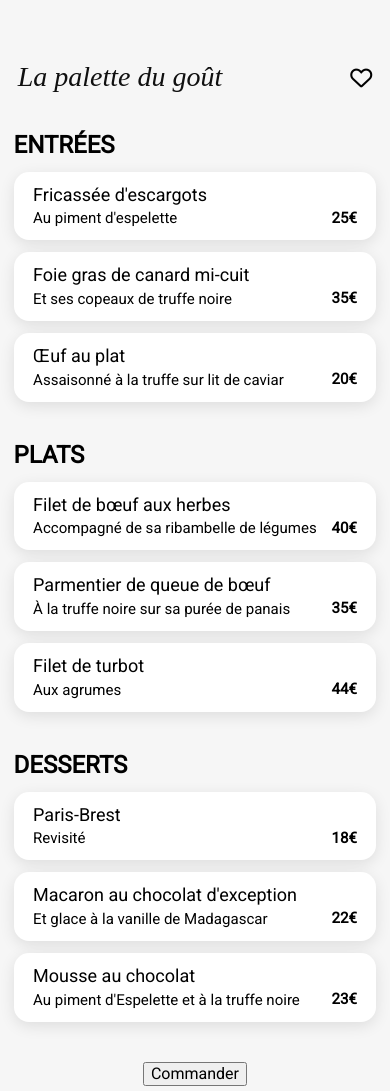
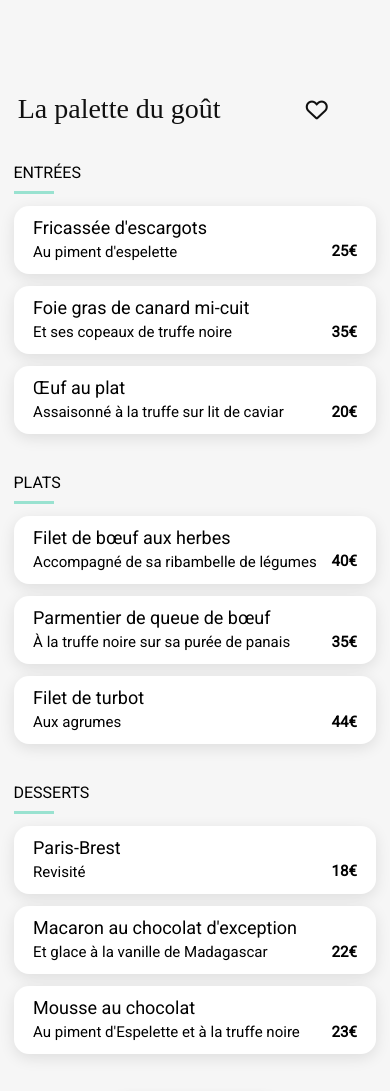
Before and after one commit to EZBruno/Projet4, a plain HTML site: page Restaurants/lapalettedugout.html in a window 390 px wide. Shown: the part 220-1311 px from the top of the page. Drawn offline with Linux system fonts and the light colour scheme.

Commit message:
Menu lapalettedugout <768px fini sauf header/img

```diff
--- a/Restaurants/lapalettedugout.html
+++ b/Restaurants/lapalettedugout.html
@@ -15,9 +15,12 @@
       integrity="sha512-MV7K8+y+gLIBoVD59lQIYicR65iaqukzvf/nwasF0nqhPay5w/9lJmVM2hMDcnK1OnMGCdVK+iQrJ7lzPJQd1w=="
       crossorigin="anonymous"
       referrerpolicy="no-referrer"
-      />
-      <link rel="stylesheet" href="../Assets/normaliz.css" />
-      <link rel="stylesheet" href="../Assets/lapalettedugout/lapalettedugout.css" />
+    />
+    <link rel="stylesheet" href="../Assets/normaliz.css" />
+    <link
+      rel="stylesheet"
+      href="../Assets/lapalettedugout/lapalettedugout.css"
+    />
     <title>La palette du goût</title>
   </head>
   <body>
@@ -30,8 +33,7 @@
     </header>
     <main>
       <div class="maintitle">
-        <h1>La palette du goût</h1>
-        <i class="fa-regular fa-heart"></i>
+        <h1>La palette du goût<i class="fa-regular fa-heart"></i></h1>
       </div>
       <article class="art">
         <h2>ENTRÉES</h2>
@@ -105,7 +107,7 @@
           <a>23€</a>
         </div>
       </article>
-      <button>Commander</button>
+      <button class="btncommand">Commander</button>
     </main>
     <footer>
       <h1>ohmyfood</h1>
--- a/SASS/lapalettedugout.scss
+++ b/SASS/lapalettedugout.scss
@@ -14,52 +14,61 @@ body {
             height: 63px;
             display: flex;
             align-items: center;
+            justify-content: center;
+            box-shadow: 0px 2px 4px 0px rgba(0, 0, 0, 0.15);
 
             img {
                 width: 52.53%;
                 height: 36px;
+                display: flex;
+            }
+
+            button {
+                border: none;
+                background: none;
+                font-size: 17px;
+
             }
         }
 
-        .menuimg{
-            width: 100%;
-            height: 275px;
-            position: absolute;
-            top: 63px;
-            object-fit: cover;
-        }
+        // .menuimg{
+        //     width: 100%;
+        //     height: 275px;
+        //     position: absolute;
+        //     top: 63px;
+        //     object-fit: cover;
+        // }
 
     }
 
     main {
 
         width: 100%;
-        height: calc(1307px - 186px);
         display: flex;
         flex-direction: column;
         align-items: center;
         gap: 40px;
         position: absolute;
-        top: 283px;
+        top: 315px;
 
         .maintitle {
 
-            display: flex;
             width: 90.93%;
-            height: 29px;
-            justify-content: space-between;
-            align-items: center;
 
             h1 {
                 font-family: shrikhand;
                 font-weight: 400;
                 font-size: 28px;
-                font-style: italic;
                 color: #101010;
-            }
+                width: 310px;
+                height: 29px;
+                display: flex;
+                justify-content: space-between;
+                align-items: center;
 
-            i {
-                font-size: 22px;
+                i {
+                    font-size: 22px;
+                }
             }
         }
 
@@ -69,6 +78,16 @@ body {
             gap: 12px;
             display: flex;
             flex-direction: column;
+
+            h2 {
+                width: 40px;
+                height: 27px;
+                font-weight: 300;
+                font-size: 16px;
+                border-bottom: 3px solid #99E2D0;
+                border-spacing: 27px;
+
+            }
 
             &__ent {
                 display: flex;
@@ -112,11 +131,26 @@ body {
             }
         }
 
+        .btncommand {
+            width: 186px;
+            height: 50px;
+            background: linear-gradient(193.33deg, #9356DC -11.44%, #FF79DA 123.93%);
+            box-shadow: 0px 4px 10px 0px rgba(0, 0, 0, 0.25);
+            border-radius: 25px;
+            border: none;
+            font-weight: 500;
+            font-size: 16px;
+            color: white;
+            display: flex;
+            align-items: center;
+            justify-content: center;
+        }
+
     }
 
     footer {
         position: absolute;
-        top: calc(1307px + 283px);
+        top: 1404px;
         height: 186px;
         width: 100%;
         background-color: #353535;
@@ -125,7 +159,7 @@ body {
         flex-direction: column;
         justify-content: center;
         gap: 16px;
-        padding : 22px 25px 22px 25px;
+        padding: 0 25px;
 
         h1 {
             height: 27px;
```
Also changed, not shown: Assets/lapalettedugout/lapalettedugout.css, 1 other file.
